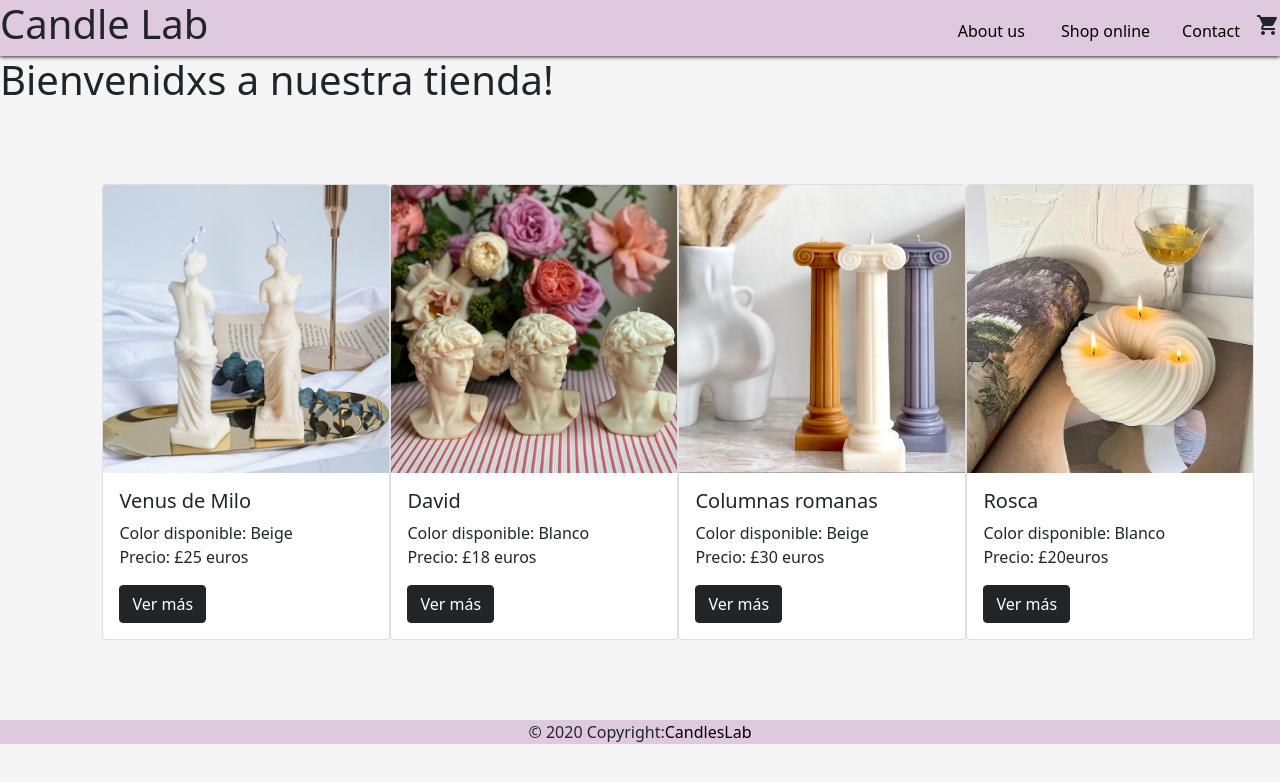
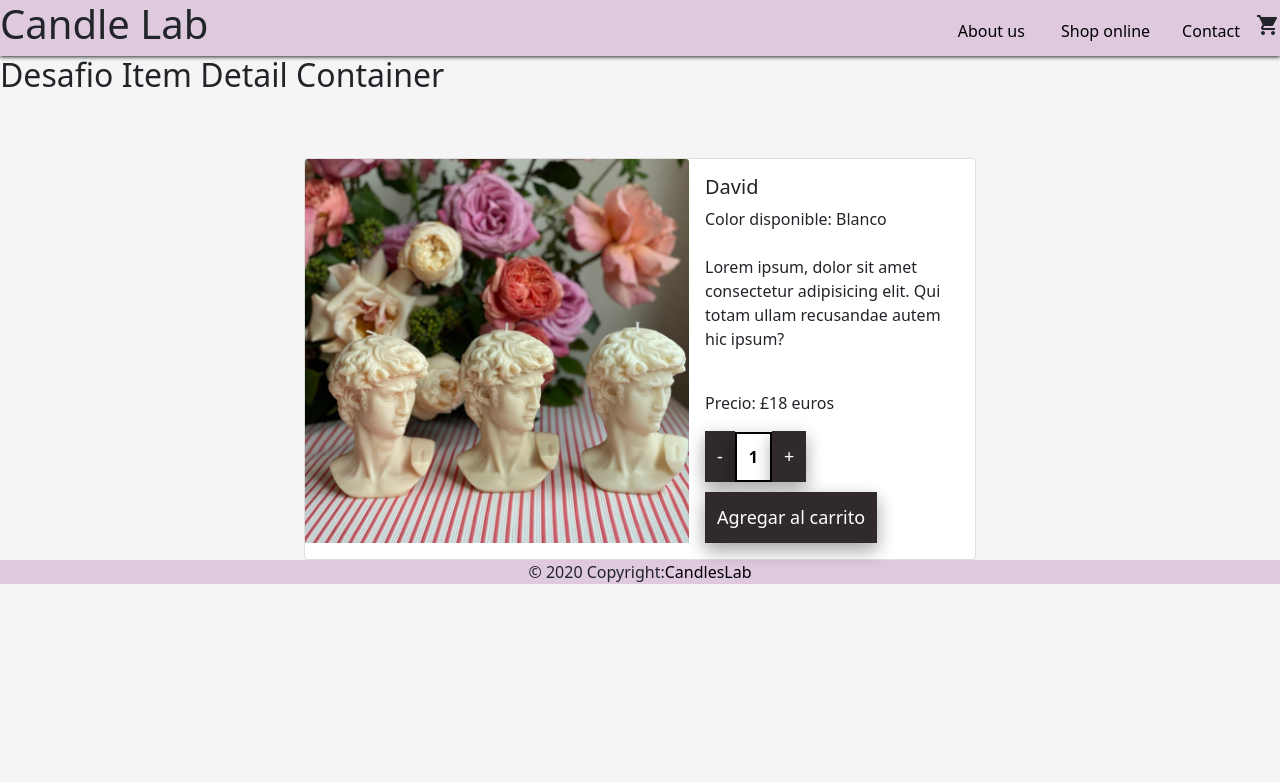
Before and after one commit to MechaOlivarez/react-course, a React (Create React App) app: page / in a window 1280 px wide. Shown: the top 782 px of the page. Built offline with nearby package versions, Linux system fonts and the light colour scheme.

Commit message:
Desafio 7

```diff
--- a/src/App.js
+++ b/src/App.js
@@ -4,13 +4,15 @@ import Footer from "./componentes/Footer"
 import ItemListContainer from "./componentes/ItemListContainer"
 import 'bootstrap/dist/css/bootstrap.min.css'
 import { BrowserRouter} from "react-router-dom"
+import ItemDetailContainer from "./componentes/ItemDetailContainer"
 
 
 const App = () => {
   return (
     <BrowserRouter>
     <Header/>
-    <ItemListContainer greeting="Bienvenidxs a nuestra tienda!"/>
+    {/*<ItemListContainer greeting="Bienvenidxs a nuestra tienda!"/>*/}
+    <ItemDetailContainer greeting= "Desafio Item Detail Container"/>
     <Footer/>
     </BrowserRouter>
 
--- a/src/componentes/Header.js
+++ b/src/componentes/Header.js
@@ -1,4 +1,4 @@
-//import logo from './imagenesProductos/Capture.PNG'}
+import logo from '/public.../imagenesProductos/Capture.PNG'
 import Cartwidget from './Cartwidget'
 
 
--- /dev/null
+++ b/src/componentes/ItemDetail.js
@@ -0,0 +1,29 @@
+import React from 'react'
+import 'bootstrap/dist/css/bootstrap.min.css';
+import { Button, Card} from "react-bootstrap";
+import ItemCount from './ItemCount'
+
+const ItemDetail = ({item}) => {
+  return (
+
+  <div className='sectionCard'>
+        <Card style={{ width: '42rem'}}>
+        <Card.Img variant="top" src= {item.imagen} />
+        <Card.Body>
+        <Card.Title>{item.nombre}</Card.Title>
+        <Card.Text>
+        Color disponible: {item.color}
+        <br></br>
+        <br></br>
+        <p>Lorem ipsum, dolor sit amet consectetur adipisicing elit. Qui totam ullam recusandae autem hic ipsum?</p>
+        <br></br>
+        Precio: £{item.precio}
+        </Card.Text>
+        <ItemCount initial={1} stock={item.stock} />
+        </Card.Body>
+        </Card>
+    </div>
+  )
+}
+
+export default ItemDetail
--- /dev/null
+++ b/src/componentes/ItemDetailContainer.js
@@ -0,0 +1,34 @@
+import { useState, useEffect } from 'react';
+import productos from '../baseDatos/productos.js'
+import ItemDetail from './ItemDetail.js';
+
+function getProducto() {
+    return new Promise((resolve, reject) => {
+        setTimeout(function(){
+            resolve (productos[1]);
+        },2000);
+    });
+}
+
+function ItemDetailContainer ({greeting}) {
+
+    const [item, setItem] = useState([])
+
+    useEffect(()=>{
+        getProducto()
+        .then(respuestaPromise => setItem(respuestaPromise))
+        .catch(error => console.log(error));
+
+    },[]);
+
+
+    return (
+        <div class="divMain">
+            <h2>{greeting}</h2>
+            <ItemDetail item={item}></ItemDetail>
+        </div>
+    )
+}
+
+
+export default ItemDetailContainer
--- a/src/componentes/ItemList.js
+++ b/src/componentes/ItemList.js
@@ -4,7 +4,7 @@ import Item from "./Item.js"
 
 const ItemList = ({items}) => {
   return (
-    <section className="sectionCard">
+    <section className="sectionCards">
         {productos.map(item => {
             return(
         <div>
--- a/src/estilos.css
+++ b/src/estilos.css
@@ -76,11 +76,8 @@ footer {
     margin-top: 10px;
 }
 
-.itemCount {
-    margin:100px 0px 0px 20px;
-}
 
-.sectionCard {
+.sectionCards {
     display: flex;
     flex-direction: row;
     margin-left: 8%;
@@ -92,7 +89,19 @@ footer {
 
 }
 
+.card{
+    margin-left: auto;
+    margin-right: auto;
+    display: flex;
+    flex-direction: row;
+    margin-top: 4rem;
+}
+
+.cardbody{
+    height:18rem ;
+}
+
 .card .card-img-top{
-   height: 18rem ;
+   height: 24rem ;
 
 }
```
